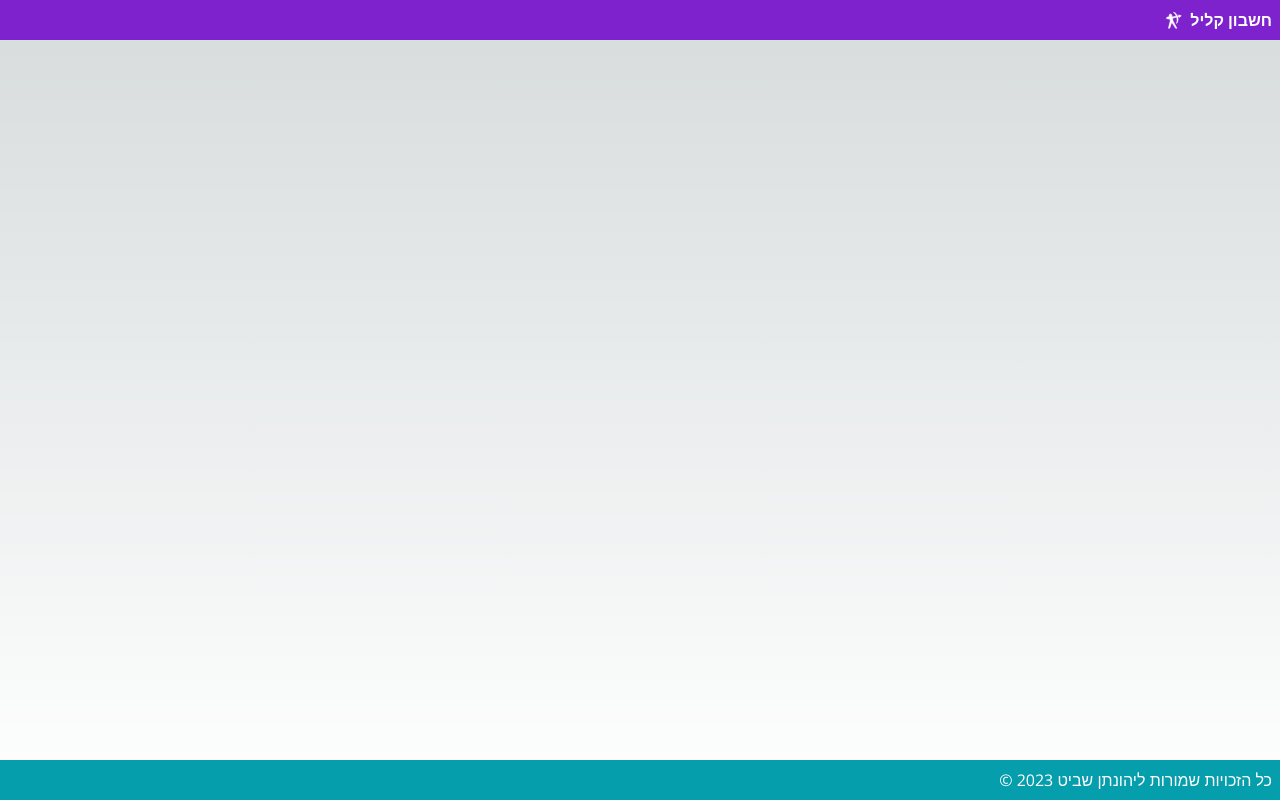
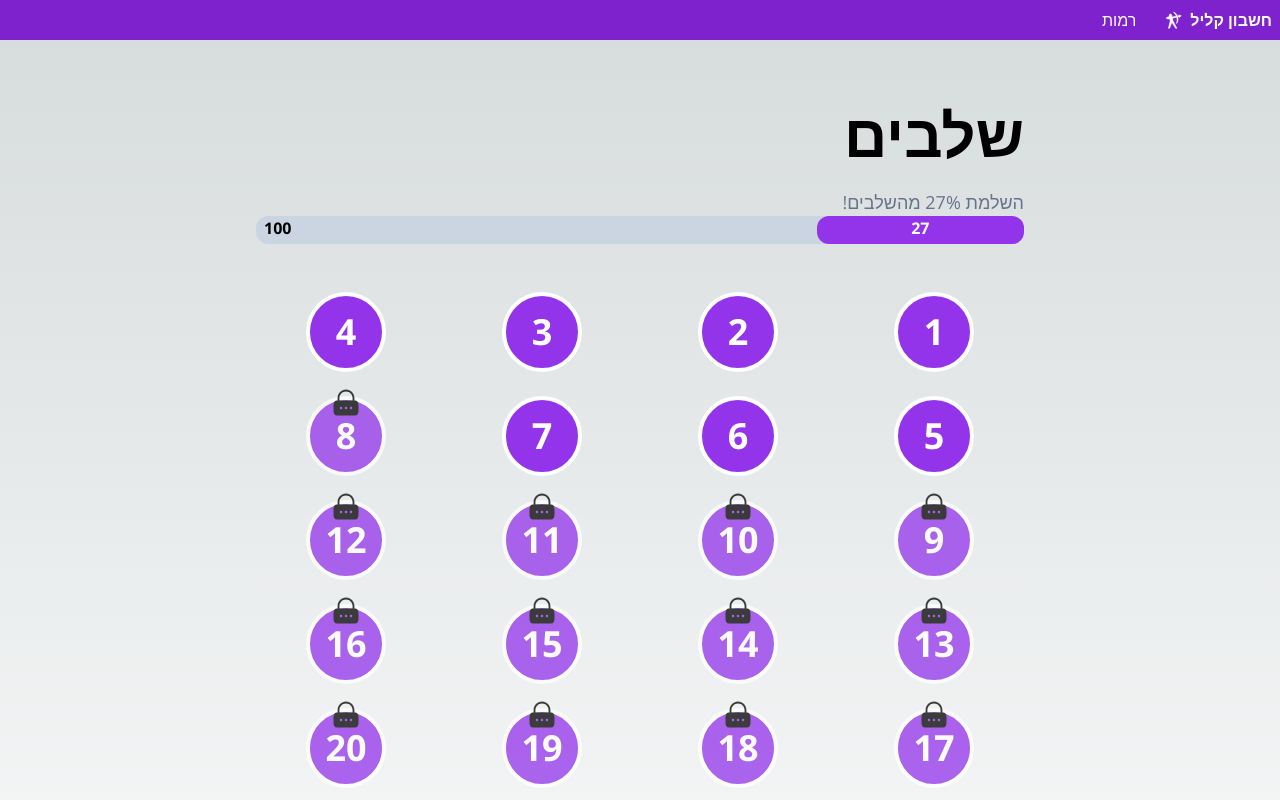
Before and after one commit to jonaprojects/mathgames, a Next.js app: page /levels in a window 1280 px wide. Shown: the top 800 px of the page. Built offline with nearby package versions, Linux system fonts and the light colour scheme.

Commit message:
Adding animations and improving UI

```diff
--- a/components/containers/Container.jsx
+++ b/components/containers/Container.jsx
@@ -1,5 +1,9 @@
 import React from "react";
 
 export default function Container(props) {
-  return <div className="w-11/12 md:w-9/12 max-w-3xl"> {props.children} </div>;
+  return (
+    <main className="flex justify-center mt-11">
+      <div className="w-11/12 md:w-9/12 max-w-3xl"> {props.children} </div>{" "}
+    </main>
+  );
 }
--- a/components/footer/Footer.jsx
+++ b/components/footer/Footer.jsx
@@ -1,9 +1,11 @@
 import React from "react";
 
-export default function Footer(){
-    return (
+export default function Footer() {
+  return (
+    <div className="pt-11">
       <div className="bg-[#049eac] text-white p-2 absolute w-full bottom-0">
         כל הזכויות שמורות ליהונתן שביט 2023 ©
       </div>
-    );
+    </div>
+  );
 }
--- /dev/null
+++ b/components/level/Level.jsx
@@ -0,0 +1,29 @@
+import React from "react";
+import { H2 } from "../typography/Headers";
+import Image from "next/image";
+
+export default function Level(props) {
+  const lockedClasses = `opacity-75 cursor-not-allowed`
+  return (
+    <div
+      className={`relative bg-${
+        props.bg ?? "purple-600"
+      } border-white border-4 w-16 h-16 md:w-20 md:h-20 rounded-full cursor-pointer flex justify-center items-center
+      ${props.locked && lockedClasses}
+      ${props.className ?? ""} `}
+    >
+      <H2 className="text-white">{props.levelNum}</H2>
+      {props.locked && (
+        <Image
+          src="/darkLock2.svg"
+          width={30}
+          height={30}
+          alt="Locked"
+          priority
+          className="absolute -top-3"
+          onClick={() => alert("locked!")}
+        />
+      )}
+    </div>
+  );
+}
--- /dev/null
+++ b/components/modal/Overlay.jsx
@@ -0,0 +1,18 @@
+import React from "react";
+
+export default function Overlay(props) {
+  const handleOverlayClick = (event) => {
+    if (event.target === event.currentTarget) {
+      // Only trigger the closeModal function when the overlay (outside the modal content) is clicked
+      props?.close();
+    }
+  };
+  return (
+    <div
+      className={`fixed top-0 left-0 w-full h-full bg-black bg-opacity-70 z-10 ${props?.className}`}
+      onClick={handleOverlayClick}
+    >
+      {props.children}
+    </div>
+  );
+}
--- a/components/sprite/Sprite.jsx
+++ b/components/sprite/Sprite.jsx
@@ -2,7 +2,7 @@ import React from "react";
 
 export default function Sprite(props){
     return (
-      <div className="w-32 md:w-48">
+      <div className={`w-32 md:w-48 ${props.className}`}>
         <img
           src={props.src}
           alt={props.alt}
--- a/components/sprite/navbar/Navbar.jsx
+++ b/components/sprite/navbar/Navbar.jsx
@@ -5,11 +5,18 @@ import Image from "next/image";
 export default function Navbar() {
   return (
     <nav className="w-full bg-purple-700 p-2 text-white">
-      <div className="flex gap-2">
-        <Link href="/" className="font-bold">
-          חשבון קליל
-        </Link>
-        <Image src="/archer.svg" width={18} height={18} />
+      <div className="flex">
+        <div className="flex gap-2">
+          <Link href="/" className="font-bold">
+            חשבון קליל
+          </Link>
+          <Image src="/archer.svg" alt="לוגו" width={18} height={18} />
+        </div>
+        <ul className="flex mr-7">
+          <li>
+            <Link href="/levels">רמות</Link>
+          </li>
+        </ul>
       </div>
     </nav>
   );
--- a/components/template/Template.jsx
+++ b/components/template/Template.jsx
@@ -5,12 +5,12 @@ import { Inter, Open_Sans } from "next/font/google";
 const inter = Inter({ subsets: ["latin"] });
 const openSans = Open_Sans({ subsets: ["latin"] });
 
-export default function Template(props){
-    return (
+export default function Template(props) {
+  return (
       <div className={`${openSans.className} min-h-screen relative`}>
         <Navbar />
         {props.children}
         <Footer />
       </div>
-    );
+  );
 }
--- /dev/null
+++ b/components/typography/Headers.jsx
@@ -0,0 +1,23 @@
+export function H1(props) {
+  return (
+    <h1
+      className={`text-3xl md:text-4xl lg:text-5xl xl:text-6xl font-bold ${
+        props.className ?? ""
+      }`}
+    >
+      {props.children}
+    </h1>
+  );
+}
+
+export function H2(props) {
+  return (
+    <h1
+      className={`text-2xl md:text-3xl lg:text-4xl font-bold ${
+        props.className ?? ""
+      }`}
+    >
+      {props.children}
+    </h1>
+  );
+}
--- /dev/null
+++ b/components/versus_screen/VersusScreen.jsx
@@ -0,0 +1,117 @@
+import React, { useEffect, useState } from "react";
+import { createPortal } from "react-dom";
+import Overlay from "../modal/Overlay";
+import Sprite from "../sprite/Sprite";
+import { H1 } from "../typography/Headers";
+import { motion } from "framer-motion";
+//TODO: add context or redux instead of DUMMY data and props arguments
+export default function VersusScreen(props) {
+  const [isMounted, setIsMounted] = useState(false);
+
+  useEffect(() => {
+    setIsMounted(true);
+  }, []);
+
+  const [show, setShow] = useState(props.show); //TODO: change dummy to context or redux
+
+  const closeVersusScreen = () => {
+    setShow(false);
+  };
+  // A modal is closed by default
+  if (!show) {
+    return <></>;
+  }
+
+  const DUMMY_SPRITE = {
+    type: "lion",
+    name: "לביא",
+    path: "/animals/lion.png",
+    initialMessage: "אני הולך לנצח בקלות! לא סתם קוראים לי מלך הג'ונגל",
+  };
+
+  const MY_SPRITE = {
+    type: "penguin",
+    name: "פיני",
+    path: "/animals/penguin.png",
+    initialMessage:
+      "שלום, אני פיני הפינגווין. אני אוהב מאוד מתמטיקה, ואני חושב שאני יותר טוב ממך בהרבה",
+  };
+
+  const variants = {
+    fadeOut: { opacity: 0 },
+  };
+
+  if (!isMounted) {
+    return null;
+  }
+  return (
+    isMounted &&
+    createPortal(
+      <Overlay
+        className={`flex items-center justify-center`}
+        close={() => {
+          console.log("close it");
+        }}
+      >
+        <motion.div
+          className="flex gap-4 items-center"
+          animate={{
+            opacity: 0,
+          }}
+          transition={{ delay: 2 }}
+        >
+          <motion.div
+            className="flex flex-col items-center gap-3"
+            initial={{ x: "100%", opacity: 0 }}
+            animate={[
+              {
+                x: 0,
+                opacity: 1,
+                transition: { ease: "easeOut", duration: 0.4 },
+              },
+            ]}
+          >
+            <H1 className="text-white">{MY_SPRITE.name}</H1>
+            <Sprite src={MY_SPRITE.path} />
+          </motion.div>
+          <motion.h1
+            initial={{ opacity: 0 }}
+            animate={{
+              opacity: 1,
+            }}
+            transition={{ ease: "easeOut", duration: 0.4, delay: 0.5 }}
+            className="text-white md:text-6xl font-bold text-4xl"
+          >
+            נגד
+          </motion.h1>
+          <motion.div
+            className="flex flex-col items-center gap-3"
+            initial={{ x: "-100%", opacity: 0 }}
+            animate={[
+              {
+                x: 0,
+                opacity: 1,
+                transition: { ease: "easeOut", duration: 0.4, delay: 1 },
+              },
+            ]}
+          >
+            <H1 className="text-white">{DUMMY_SPRITE.name}</H1>
+            <Sprite src={DUMMY_SPRITE.path} />
+          </motion.div>
+        </motion.div>
+        <motion.div
+          initial={{ opacity: 0 }}
+          animate={{
+            opacity: [0, 1, 0],
+          }}
+          onAnimationComplete={closeVersusScreen}
+          transition={{ delay: 2.4, duration: 2, times: [null, 0.5, 1] }}
+          className="absolute flex items-center justify-center w-full h-full text-center"
+        >
+          <h1 className="text-white md:text-8xl font-bold text-5xl">התחל!</h1>
+        </motion.div>
+      </Overlay>,
+      document.body
+    )
+  );
+}
--- a/pages/index.js
+++ b/pages/index.js
@@ -6,17 +6,20 @@ import Board from "@/components/board/Board";
 import ProgressBar from "@/components/progress_bar/ProgressBar";
 import data from "../data/sprites.json";
 import Container from "@/components/containers/Container";
+import VersusScreen from "@/components/versus_screen/VersusScreen";
 export default function Home() {
   var sprites = data.sprites;
+
+  var currentSprite = sprites[2];
   return (
-    <Template>
-      <main className="flex justify-center mt-11">
+    <>
+      <Template>
         <Container>
           <div className=" flex flex-col items-center relative">
             <ProgressBar progress={16} className="mt-6 mb-3" />
             <div className="flex md:gap-2 items-center justify-center mb-5">
-              <Sprite src={sprites[2].path} />
-              <TextBox content={sprites[2].initialMessage} />
+              <Sprite src={currentSprite.path} />
+              <TextBox content={currentSprite.initialMessage} />
             </div>
             <Board num1={4} num2={3} className="mb-5" />
             <input
@@ -27,7 +30,8 @@ export default function Home() {
             <ProgressBar progress={34} className="mt-6" />
           </div>
         </Container>
-      </main>
-    </Template>
+      </Template>
+      <VersusScreen show={true} />
+    </>
   );
 }
--- a/pages/levels.js
+++ b/pages/levels.js
@@ -1,10 +1,37 @@
+import Container from "@/components/containers/Container";
+import Level from "@/components/level/Level";
+import ProgressBar from "@/components/progress_bar/ProgressBar";
 import Template from "@/components/template/Template";
+import { H1 } from "@/components/typography/Headers";
 import React from "react";
 
-export default function Levels(){
-    return (
-        <Template>
+export default function Levels() {
+  const DUMMY_LEVELS = []; //TODO: later replace with actual data
+  for (let i = 0; i < 30; i++) {
+    DUMMY_LEVELS.push(i + 1);
+  }
 
-        </Template>
-    );
+  return (
+    <Template>
+      <main>
+        <Container>
+          <H1 className="mb-6 mt-5">שלבים</H1>
+          <p className="text-lg text-slate-500">השלמת 27% מהשלבים!</p>
+          <ProgressBar progress={27} className="mb-12"/>
+          <div className="grid grid-cols-3 grid-auto-flow m-0 p-0 gap-y-4 justify-items-center content-center gap-1 md:gap-y-6 md:gap-4 md:grid-cols-4">
+            {DUMMY_LEVELS.map((levelNum) => {
+              return (
+                <Level
+                  levelNum={levelNum}
+                  key={levelNum}
+                  className="m-0 p-0"
+                  locked={levelNum < 8 ? false : true}
+                />
+              );
+            })}
+          </div>
+        </Container>
+      </main>
+    </Template>
+  );
 }
--- /dev/null
+++ b/store/VersusScreenContext.js
@@ -0,0 +1,5 @@
+import { createContext } from "react";
+
+const VersusScreenContext = createContext({
+
+});
```
Also changed, not shown: public/darkLock.svg (added), public/darkLock2.svg (added).
